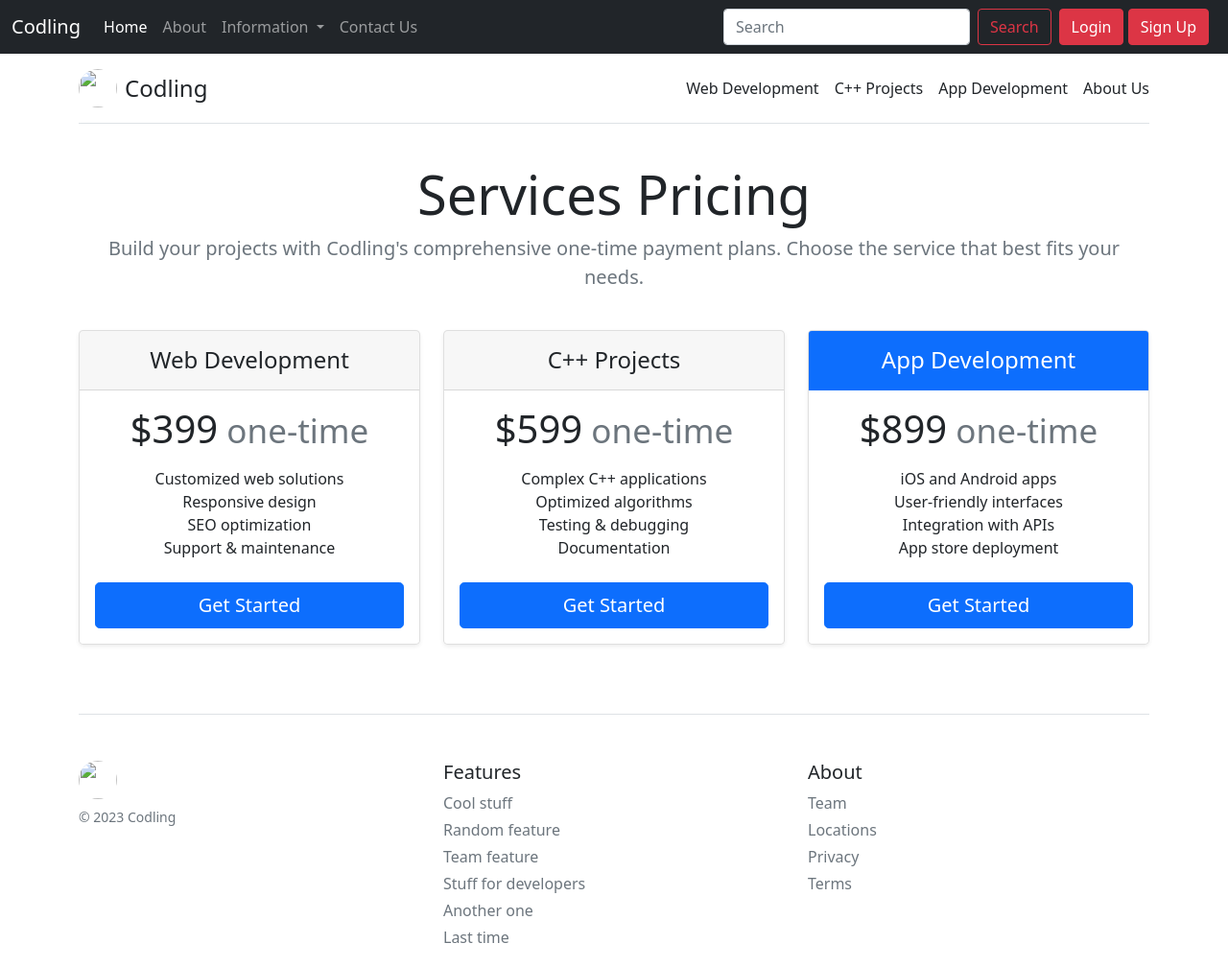
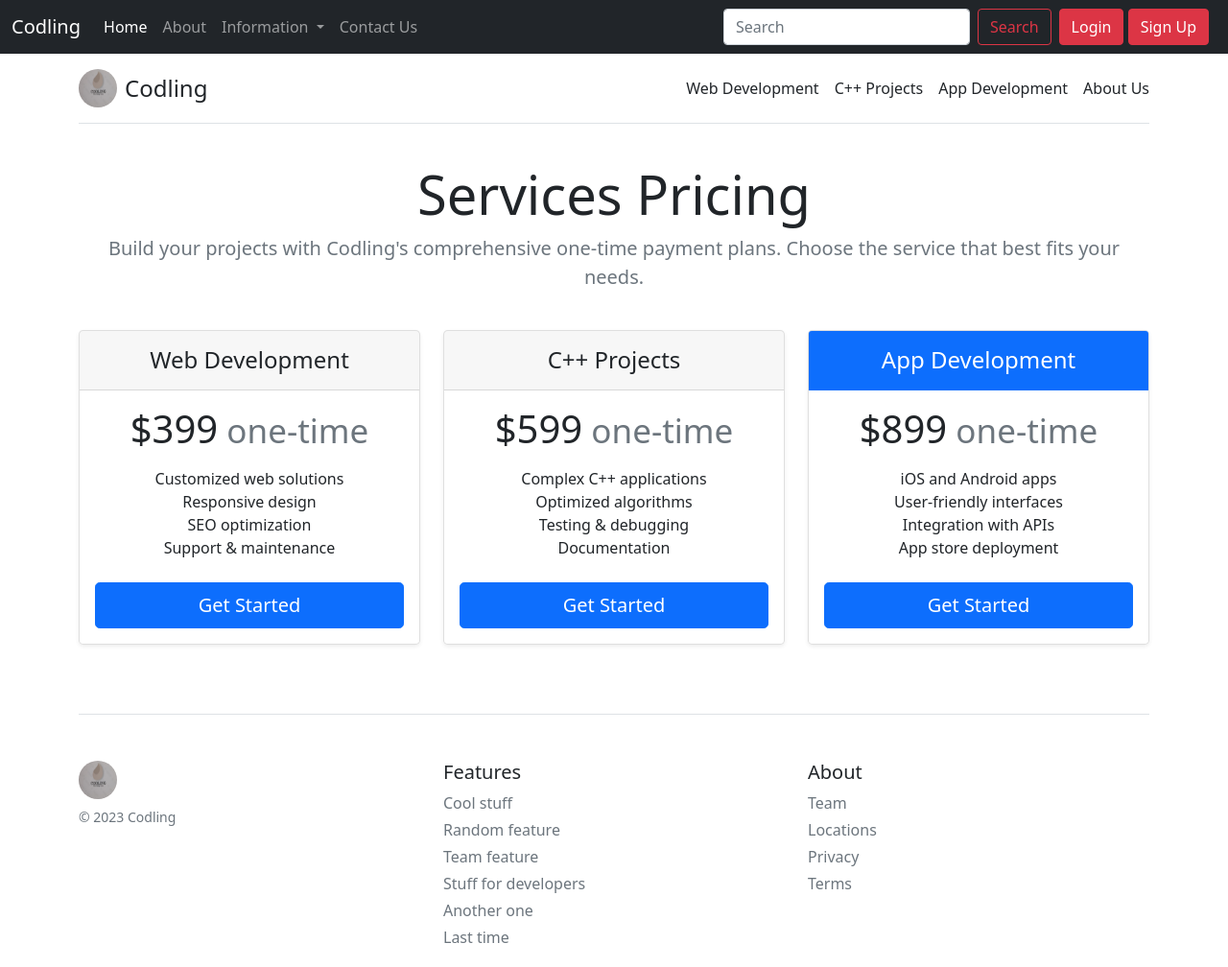
Before and after one commit to Hacktastic0/CODLING-WEB-, a plain HTML site: page charges.html in a window 1280 px wide. Shown: the top 1008 px of the page at 96% size. Drawn offline with nearby package versions, Linux system fonts and the light colour scheme; the site is published under a folder, as on GitHub Pages, so addresses that start at the root find nothing.

Commit message:
Update charges.html

```diff
--- a/charges.html
+++ b/charges.html
@@ -66,7 +66,7 @@
         <header>
           <div class="d-flex flex-column flex-md-row align-items-center pb-3 mb-4 border-bottom">
              <a href="/" class="d-flex align-items-center text-dark text-decoration-none">
-                <img src="/images/codling.PNG" width="40" height="40" class="me-2 rounded-circle"  alt="">
+                <img src="images/codling.PNG" width="40" height="40" class="me-2 rounded-circle"  alt="">
               <span class="fs-4">Codling</span>
             </a>
 
@@ -144,7 +144,7 @@
         <footer class="pt-4 my-md-5 pt-md-5 border-top">
           <div class="row">
             <div class="col-12 col-md">
-              <img class="mb-2 rounded-circle" src="/images/codling.PNG" alt="" width="40" height="40">
+              <img class="mb-2 rounded-circle" src="images/codling.PNG" alt="" width="40" height="40">
               <small class="d-block mb-3 text-muted">© 2023 Codling</small>
             </div>
             <div class="col-6 col-md">
```
